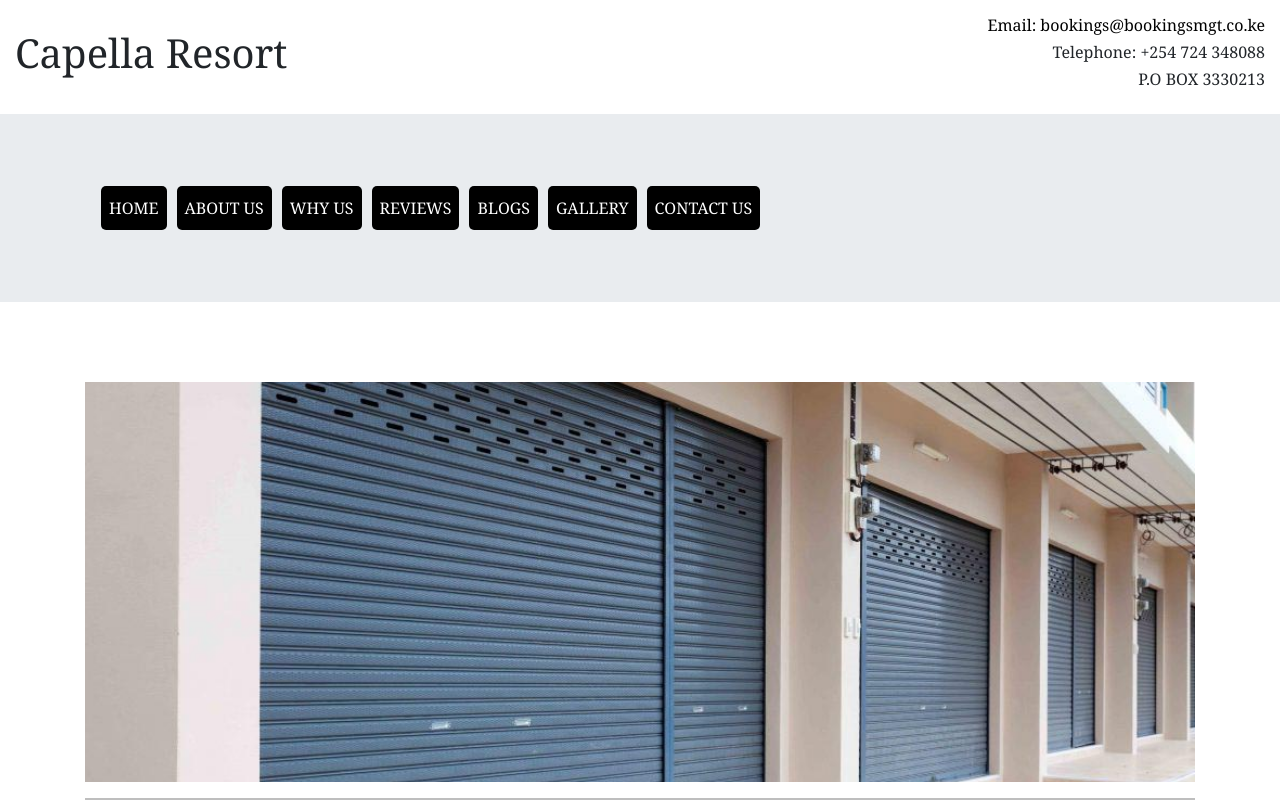
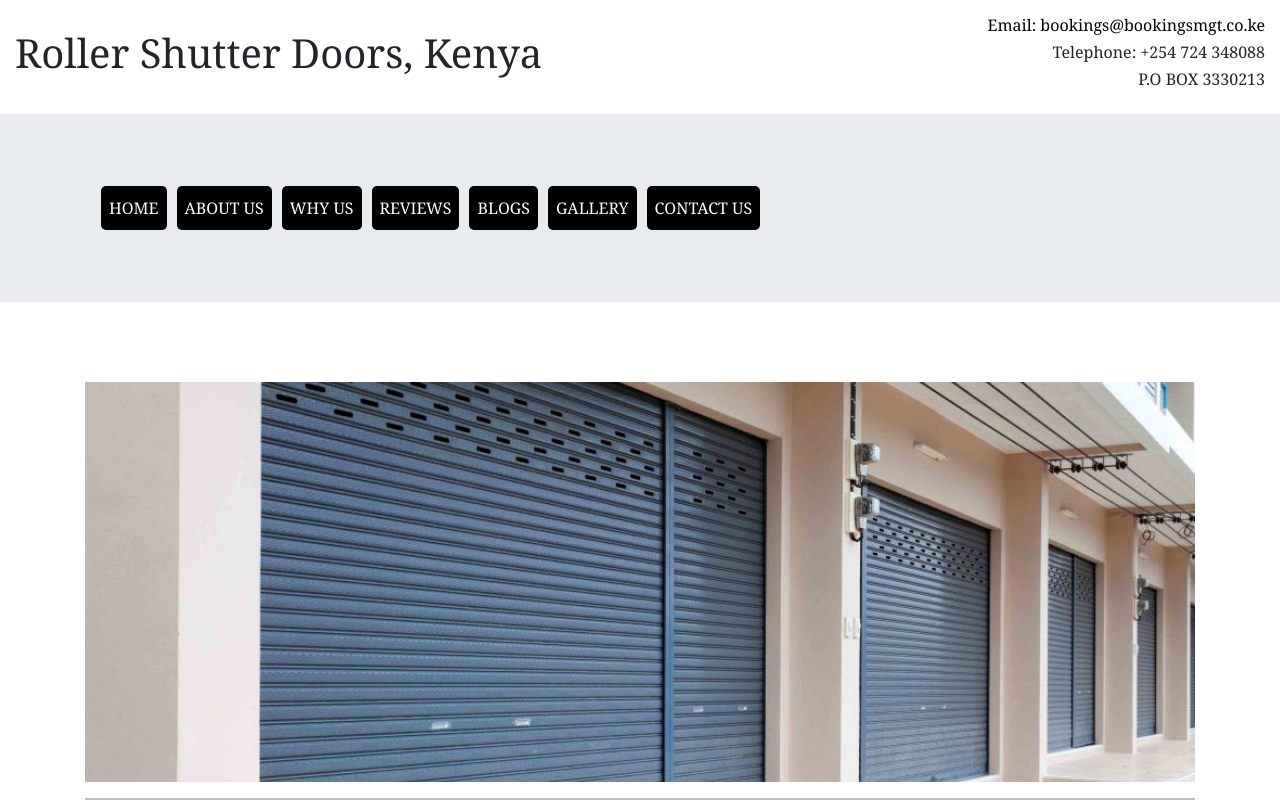
Before and after one commit to Mwatheka/roller-shutter-doors, a plain HTML site: page index.html in a window 1280 px wide. Shown: the top 802 px of the page. Drawn offline with nearby package versions, Linux system fonts and the light colour scheme; a small style sheet from the web is missing.

Commit message:
Update index.html

```diff
--- a/index.html
+++ b/index.html
@@ -153,7 +153,7 @@
     <div class="container-fluid">
       <div class="row align-items-center">
         <div class="col">
-          <h1>Capella Resort</h1>
+          <h1>Roller Shutter Doors, Kenya </h1>
         </div>
         <div class="col text-end">
           <strong>
```
